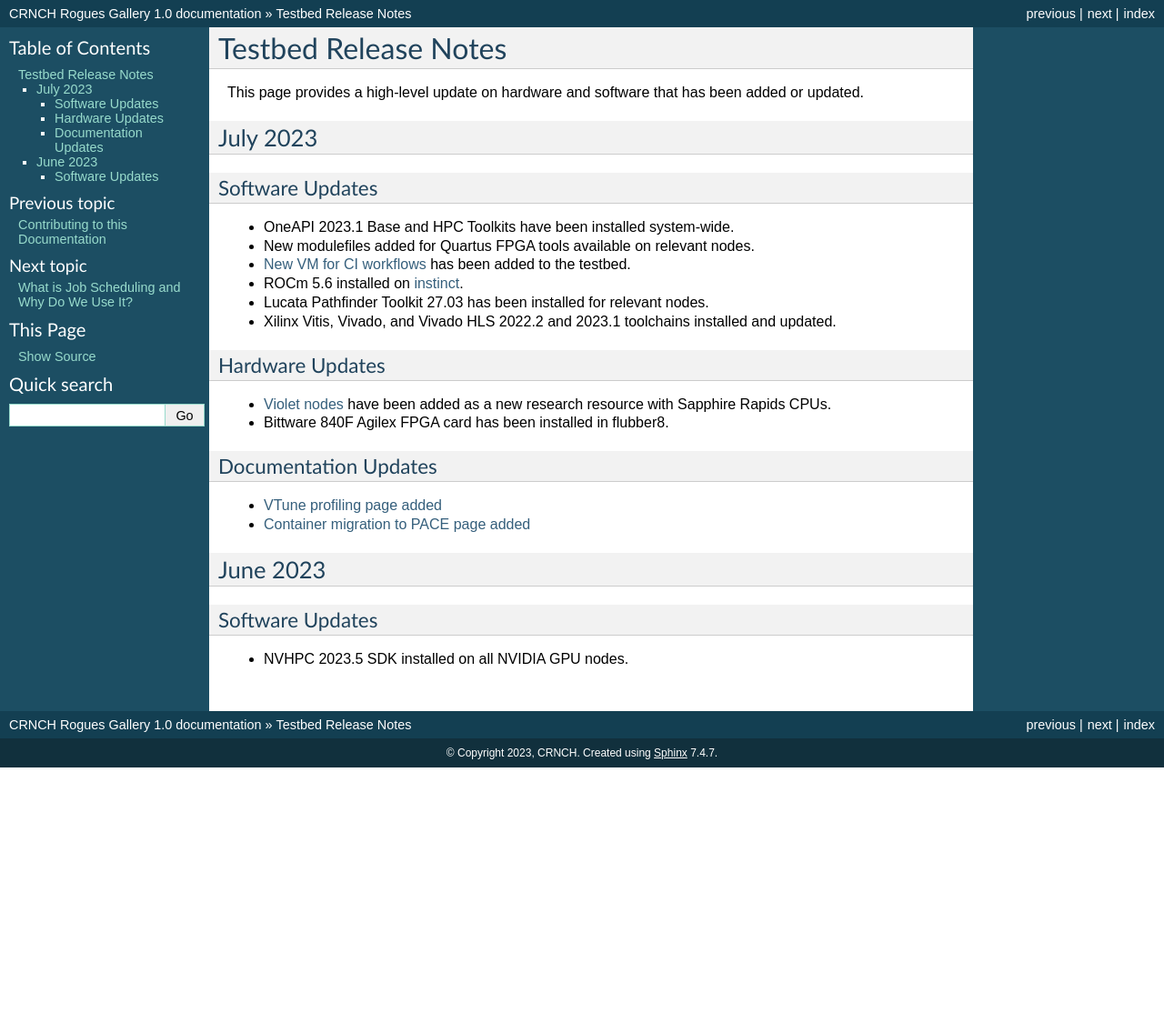
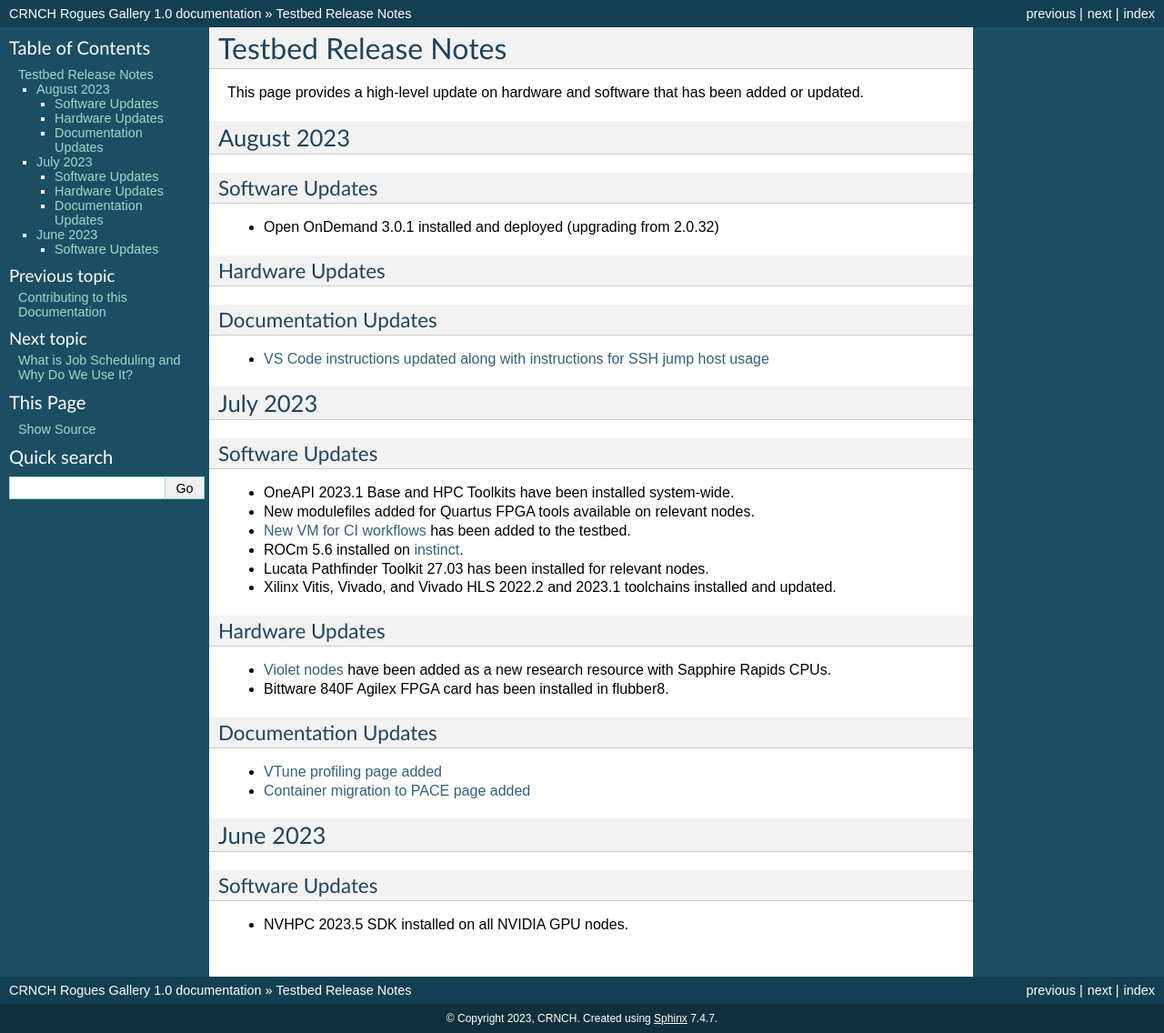
Before and after one commit to gt-crnch-rg/read-the-docs, a Sphinx documentation site: the page built from docs/general/testbed-release-notes.rst, in a window 1280 px wide. Shown: the whole page at 91% size. Built offline with Sphinx 7.4.7, drawn with Linux system fonts in a browser that asks for light colours; pages that are not in the unit, such as notebooks, are missing from menus; before the commit the page ends 900 px from its top, so only the background shows below that.

Commit message:
Update testbed-release-notes.rst

```diff
--- a/docs/general/testbed-release-notes.rst
+++ b/docs/general/testbed-release-notes.rst
@@ -3,6 +3,20 @@ Testbed Release Notes
 ==============
 
 This page provides a high-level update on hardware and software that has been added or updated.
+
+August 2023
+---------
+
+Software Updates
+~~~~~~~~~~~~~~~~
+- Open OnDemand 3.0.1 installed and deployed (upgrading from 2.0.32)
+
+Hardware Updates
+~~~~~~~~~~~~~~~~
+
+Documentation Updates
+~~~~~~~~~~~~~~~~
+- `VS Code instructions updated along with instructions for SSH jump host usage <https://gt-crnch-rg.readthedocs.io/en/main/general/visual-studio-code.html>`__
 
 July 2023
 ---------
```
